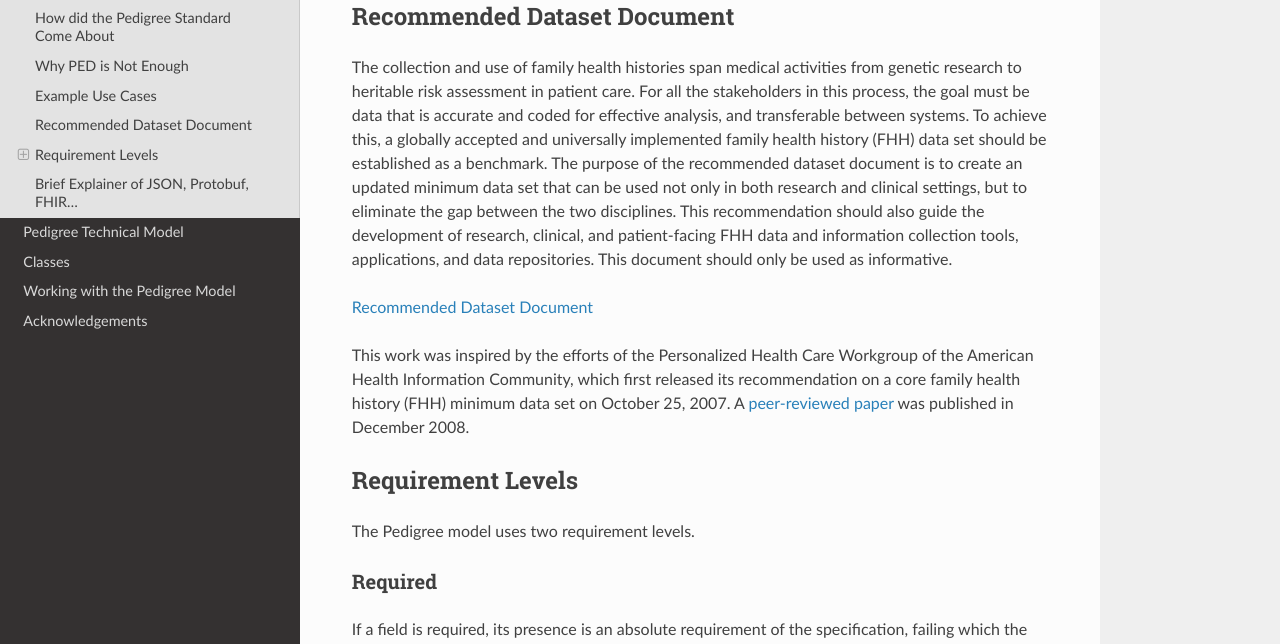
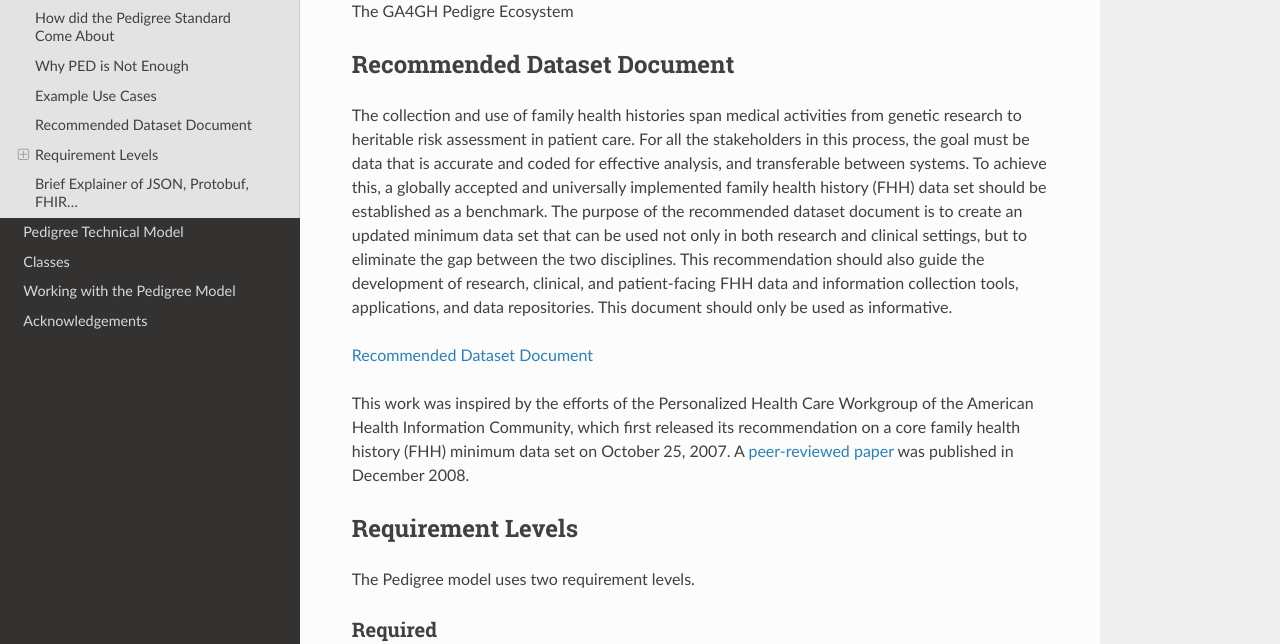
Before and after one commit to ga4gh/pedigree, a Sphinx documentation site: the page built from docs/source/introduction.rst, in a window 1280 px wide and 900 px high, scrolled down 1748 px, cut to the strip 256-900 px from the top of the window. Built offline with Sphinx 7.4.7 and the Read the Docs theme 2.0.0, drawn with Linux system fonts in a browser that asks for light colours.

Commit message:
Update introduction.rst

```diff
--- a/docs/source/introduction.rst
+++ b/docs/source/introduction.rst
@@ -40,6 +40,7 @@ A full listing of the use cases that informed development can be `reviewed here
 * Robustly represent relationships necessary for counseling (e.g., adoption), risk assessment (e.g., infertility, miscarriage, health history), and assisted reproduction (e.g., IVF, MRT).
 
 .. image:: https://user-images.githubusercontent.com/48133386/152238295-c0e29021-ea0b-44b7-aef1-e7520e776ad1.png
+The GA4GH Pedigre Ecosystem
 
 Recommended Dataset Document
 ======
```
